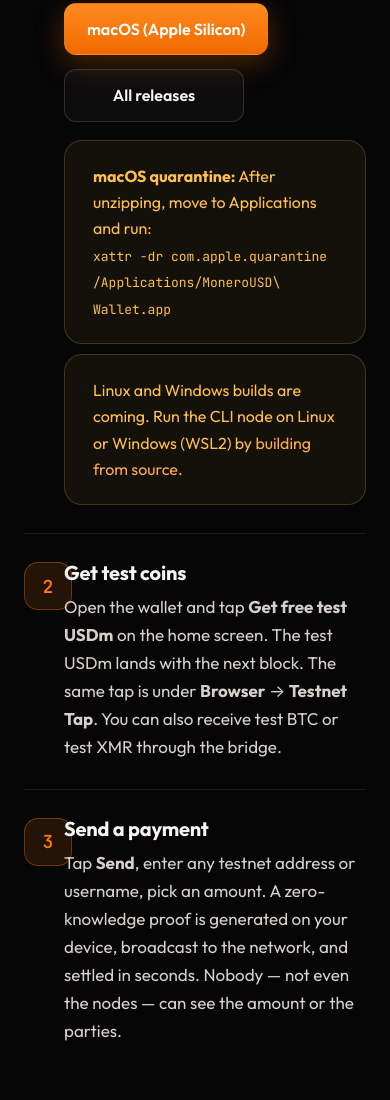
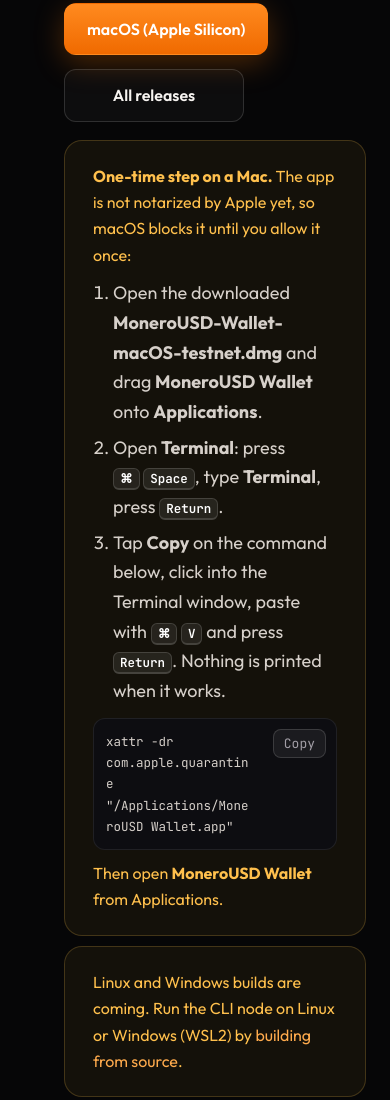
Before and after one commit to casdevmonero/monerousd-org-site, a plain HTML site: page testnet.html in a window 390 px wide. Shown: the part 7219-8319 px from the top of the page. Drawn offline with Linux system fonts and the light colour scheme.

Commit message:
Testnet page: the Mac allow-once step with Terminal steps and a Copy button; commands wrap on phones

```diff
--- a/testnet.html
+++ b/testnet.html
@@ -26,13 +26,19 @@
 .step-n::before{content:counter(s)}
 .step-body{min-width:0}
 .step-body h3{margin-bottom:8px;font-size:20px}
-@media(max-width:560px){.step{grid-template-columns:40px minmax(0,1fr)}.cmd{white-space:pre-wrap;overflow-wrap:anywhere;word-break:break-word;font-size:12.5px;padding:12px 14px 12px 12px}}
+@media(max-width:560px){.step{grid-template-columns:40px minmax(0,1fr)}}
 .step-body p{color:var(--tx2);font-size:17px}
 .cmd{background:#0d0d11;border:1px solid var(--line);border-radius:12px;padding:14px 18px;font-family:JBM,monospace;font-size:14px;line-height:1.7;color:var(--tx2);overflow-x:auto;margin-top:12px;white-space:pre;max-width:100%;position:relative}
 .cmd .c{color:#6c6c75}
 .cmd .hl{color:var(--or2)}
 .copy-btn{position:absolute;top:10px;right:10px;background:rgba(255,255,255,.06);border:1px solid var(--line2);color:var(--mu);border-radius:8px;padding:5px 10px;font:13px JBM,monospace;cursor:pointer;transition:color .15s,border-color .15s}
 .copy-btn:hover{color:#fff;border-color:rgba(255,122,0,.5)}
+.cmd:has(.copy-btn){padding-right:84px}
+.qsteps{margin:10px 0 4px 20px;color:var(--tx2)}
+.qsteps li{margin:6px 0}
+kbd{font:600 12.5px JBM,monospace;background:rgba(255,255,255,.08);border:1px solid var(--line2);border-bottom-width:2px;border-radius:6px;padding:1px 6px;color:#fff}
+/* After the base .cmd rule, so it wins: on a phone every command wraps inside its box, clear of the Copy button. */
+@media(max-width:560px){.cmd{white-space:pre-wrap;overflow-wrap:anywhere;word-break:break-word;font-size:12.5px;padding:12px 84px 12px 12px}}
 .tab-row{display:flex;gap:4px;margin-bottom:18px}
 .tab-btn{background:rgba(255,255,255,.04);border:1px solid var(--line);border-radius:10px;padding:9px 18px;font:500 15px Outfit,system-ui,sans-serif;color:var(--mu);cursor:pointer;transition:color .15s,border-color .15s,background .15s}
 .tab-btn:hover{color:var(--tx)}
@@ -327,7 +333,14 @@
               <a class="btn btn-g" href="https://github.com/casdevmonero/monerousd/releases" target="_blank" rel="noopener">All releases</a>
             </div>
             <div class="warn-card">
-              <p><strong>macOS quarantine:</strong> After unzipping, move to Applications and run:<br><code style="font-size:13px">xattr -dr com.apple.quarantine /Applications/MoneroUSD\ Wallet.app</code></p>
+              <p><strong>One-time step on a Mac.</strong> The app is not notarized by Apple yet, so macOS blocks it until you allow it once:</p>
+              <ol class="qsteps">
+                <li>Open the downloaded <strong>MoneroUSD-Wallet-macOS-testnet.dmg</strong> and drag <strong>MoneroUSD Wallet</strong> onto <strong>Applications</strong>.</li>
+                <li>Open <strong>Terminal</strong>: press <kbd>⌘</kbd>&nbsp;<kbd>Space</kbd>, type <strong>Terminal</strong>, press <kbd>Return</kbd>.</li>
+                <li>Tap <strong>Copy</strong> on the command below, click into the Terminal window, paste with <kbd>⌘</kbd>&nbsp;<kbd>V</kbd> and press <kbd>Return</kbd>. Nothing is printed when it works.</li>
+              </ol>
+              <div class="cmd">xattr -dr com.apple.quarantine "/Applications/MoneroUSD Wallet.app"</div>
+              <p style="margin-top:10px">Then open <strong>MoneroUSD Wallet</strong> from Applications.</p>
             </div>
             <div class="warn-card" style="margin-top:10px">
               <p>Linux and Windows builds are coming. Run the CLI node on Linux or Windows (WSL2) by <a href="https://github.com/casdevmonero/monerousd" target="_blank" rel="noopener">building from source</a>.</p>
@@ -449,8 +462,8 @@ MONEROUSD_NET=testnet MONEROUSD_RPC_PORT=27780 \
       <h3>Using the wallet</h3>
       <p>The wallet bundles a full node inside it. Download it, open it, and it connects to the testnet automatically — there is nothing else to set up. The wallet is built with Tauri (Rust core, web front end) and runs on macOS (Apple Silicon). Windows and Linux installers are being built on their own systems and will be added to the release page when they pass.</p>
       <p style="margin-top:12px"><strong>Download:</strong> <a href="https://github.com/casdevmonero/monerousd/releases/download/testnet-v0.2.0/MoneroUSD-Wallet-macOS-testnet.dmg">macOS wallet (testnet-v0.2.0)</a> — open it and drag the app into Applications; verify the SHA256 checksum from the <a href="https://github.com/casdevmonero/monerousd/releases/tag/testnet-v0.2.0" target="_blank" rel="noopener">release page</a>.</p>
-      <p style="margin-top:12px"><strong>macOS quarantine:</strong> The build is not yet notarized by Apple. After dragging it into Applications:</p>
-      <div class="cmd">xattr -dr com.apple.quarantine /Applications/MoneroUSD\ Wallet.app</div>
+      <p style="margin-top:12px"><strong>macOS quarantine:</strong> The build is not yet notarized by Apple, so macOS blocks it until you allow it once. After dragging the app into Applications, open <strong>Terminal</strong> (press <kbd>⌘</kbd>&nbsp;<kbd>Space</kbd>, type <strong>Terminal</strong>, press <kbd>Return</kbd>), paste this command with <kbd>⌘</kbd>&nbsp;<kbd>V</kbd> and press <kbd>Return</kbd>:</p>
+      <div class="cmd">xattr -dr com.apple.quarantine "/Applications/MoneroUSD Wallet.app"</div>
       <p style="margin-top:12px"><strong>Getting test coins:</strong> Open the wallet and tap <strong>Get free test USDm</strong> on the home screen; it lands with the next block.</p>
     </div>
 
```
Also changed, not shown: run-node.html (+2 -1 lines).
